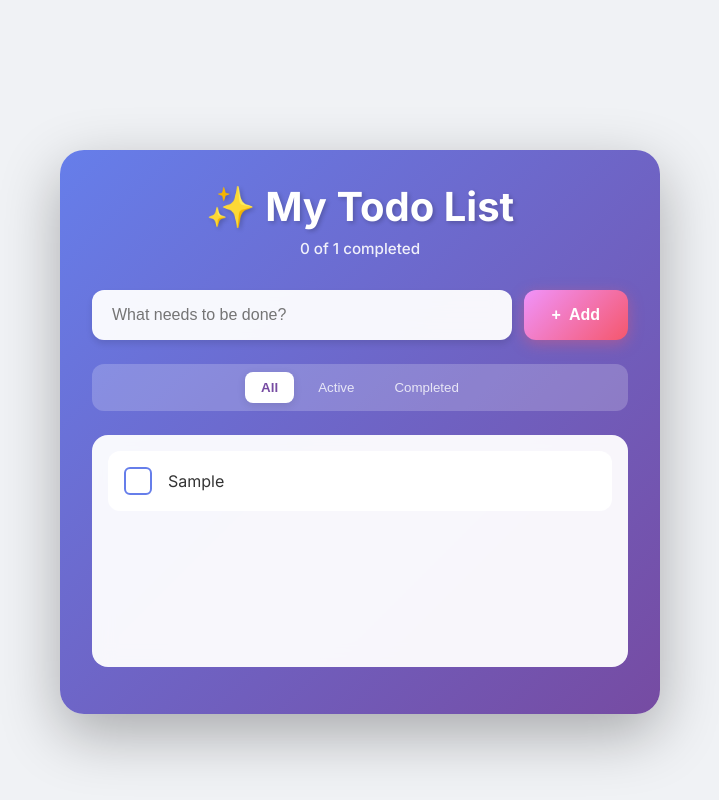
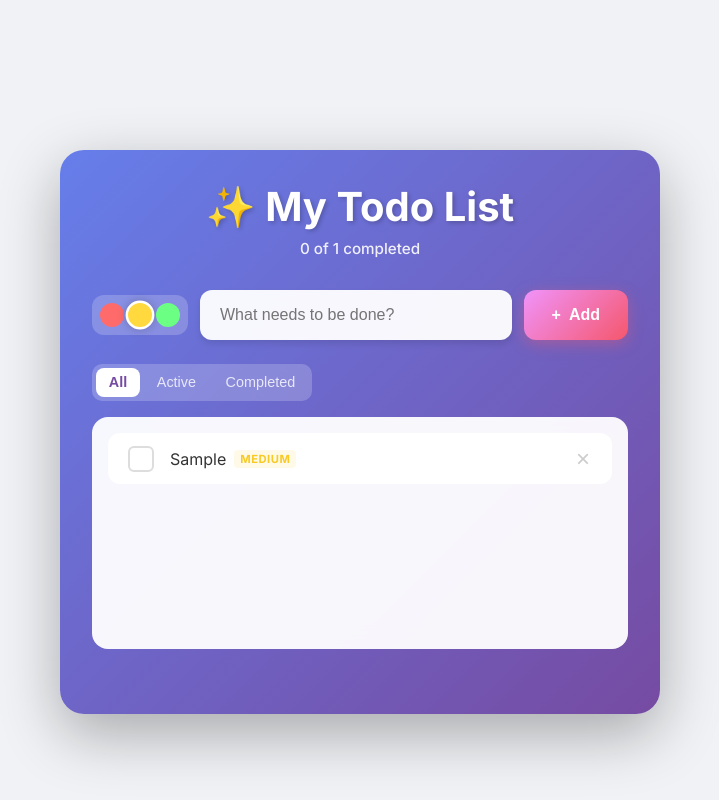
Before and after one commit to Ala-ADN/productini, an Angular app: page / in a window 1280 px wide. Both pictures are taken after typing "Sample" into the empty fields and a click on the button "Add todo". Shown: the top 800 px of the page, without its empty margins (280-999 px from the left). Built offline with nearby package versions, Linux system fonts and the light colour scheme.

Commit message:
feat: add editing

```diff
--- a/src/app/todo-list/todo-list.component.css
+++ b/src/app/todo-list/todo-list.component.css
@@ -33,10 +33,12 @@
   font-weight: 500;
 }
 
+/* Input Section */
 .todo-input-section {
   display: flex;
   gap: 0.75rem;
   margin-bottom: 1.5rem;
+  align-items: center;
 }
 
 .todo-input {
@@ -72,6 +74,7 @@
   display: flex;
   align-items: center;
   gap: 0.5rem;
+  white-space: nowrap;
 }
 
 .add-button:hover {
@@ -79,36 +82,79 @@
   box-shadow: 0 6px 20px rgba(245, 87, 108, 0.6);
 }
 
-.add-button:active {
-  transform: translateY(0);
+/* Priority Selector */
+.priority-selector {
+  display: flex;
+  gap: 4px;
+  background: rgba(255, 255, 255, 0.2);
+  padding: 8px;
+  border-radius: 12px;
 }
 
-/* Filter Section */
+.priority-dot {
+  width: 24px;
+  height: 24px;
+  border-radius: 50%;
+  border: 2px solid transparent;
+  cursor: pointer;
+  transition: all 0.2s;
+  position: relative;
+}
+
+.priority-dot:hover {
+  transform: scale(1.1);
+}
+
+.priority-dot.active {
+  transform: scale(1.2);
+  border-color: white;
+  box-shadow: 0 0 8px rgba(0, 0, 0, 0.2);
+}
+
+.priority-dot.high {
+  background-color: #ff6b6b;
+}
+
+.priority-dot.medium {
+  background-color: #ffd93d;
+}
+
+.priority-dot.low {
+  background-color: #6bff84;
+}
+
+/* Filter & Controls */
+.controls-row {
+  display: flex;
+  justify-content: space-between;
+  align-items: center;
+  margin-bottom: 1rem;
+}
+
 .filter-section {
   display: flex;
-  justify-content: center;
-  gap: 0.5rem;
-  margin-bottom: 1.5rem;
+  gap: 0.25rem;
   background: rgba(255, 255, 255, 0.2);
-  padding: 0.5rem;
-  border-radius: 12px;
+  padding: 0.25rem;
+  border-radius: 10px;
 }
 
 .filter-btn {
   background: transparent;
   border: none;
   color: white;
-  padding: 0.5rem 1rem;
+  padding: 0.4rem 0.8rem;
   border-radius: 8px;
   cursor: pointer;
+  font-size: 0.9rem;
   font-weight: 500;
   transition: all 0.2s ease;
   opacity: 0.8;
 }
 
 .filter-btn:hover {
+  opacity: 1;
   background: rgba(255, 255, 255, 0.1);
-  opacity: 1;
 }
 
 .filter-btn.active {
@@ -116,9 +162,25 @@
   color: #764ba2;
   font-weight: 600;
   opacity: 1;
-  box-shadow: 0 2px 8px rgba(0, 0, 0, 0.1);
 }
 
+.clear-btn {
+  background: transparent;
+  border: 1px solid rgba(255, 255, 255, 0.4);
+  color: white;
+  padding: 0.4rem 0.8rem;
+  border-radius: 8px;
+  font-size: 0.8rem;
+  cursor: pointer;
+  transition: all 0.2s;
+}
+
+.clear-btn:hover {
+  background: rgba(255, 255, 255, 0.1);
+  border-color: white;
+}
+
+/* List Items */
 .todo-list {
   background: rgba(255, 255, 255, 0.95);
   border-radius: 16px;
@@ -127,60 +189,26 @@
   backdrop-filter: blur(10px);
 }
 
-.empty-state {
-  display: flex;
-  flex-direction: column;
-  align-items: center;
-  justify-content: center;
-  padding: 3rem 1rem;
-  color: #999;
-  text-align: center;
-}
-
-.empty-icon {
-  font-size: 3rem;
-  margin-bottom: 1rem;
-  opacity: 0.5;
-}
-
 .todo-item {
   display: flex;
   align-items: center;
   gap: 1rem;
-  padding: 1rem;
+  padding: 0.8rem 1rem;
   margin-bottom: 0.5rem;
   border-radius: 12px;
   background: white;
   transition: all 0.3s ease;
-  animation: slideIn 0.3s ease;
-  position: relative;
-  overflow: hidden;
-}
-
-@keyframes slideIn {
-  from {
-    opacity: 0;
-    transform: translateX(-20px);
-  }
-
-  to {
-    opacity: 1;
-    transform: translateX(0);
-  }
+  border-left: 4px solid transparent;
 }
 
 .todo-item:hover {
   background: #f8f9fa;
-  transform: translateX(4px);
+  transform: translateX(2px);
 }
 
-.todo-item.completed {
-  opacity: 0.6;
-}
-
-.todo-item.completed .todo-text {
-  text-decoration: line-through;
-  color: #999;
+/* Priority Borders */
+.todo-item.priority-high {
+  border-left-color: #ff6b6b;
 }
 
 .todo-checkbox-wrapper {
@@ -190,93 +218,108 @@
   align-items: center;
 }
 
-.todo-checkbox-wrapper input[type='checkbox'] {
+.todo-checkbox-wrapper input {
+  opacity: 0;
   position: absolute;
-  opacity: 0;
-  cursor: pointer;
-  height: 0;
-  width: 0;
 }
 
 .checkmark {
-  height: 24px;
-  width: 24px;
-  border: 2px solid #667eea;
+  height: 22px;
+  width: 22px;
+  border: 2px solid #ddd;
   border-radius: 6px;
-  transition: all 0.3s ease;
-  display: flex;
-  align-items: center;
-  justify-content: center;
+  transition: all 0.2s;
 }
 
 .checkmark::after {
   content: '✓';
   color: white;
-  font-size: 16px;
-  font-weight: bold;
-  opacity: 0;
-  transform: scale(0);
-  transition: all 0.3s ease;
+  display: none;
+  margin-left: 4px;
+  font-size: 14px;
 }
 
 .todo-checkbox-wrapper input:checked~.checkmark {
-  background: linear-gradient(135deg, #667eea 0%, #764ba2 100%);
+  background: #667eea;
   border-color: #667eea;
 }
 
 .todo-checkbox-wrapper input:checked~.checkmark::after {
-  opacity: 1;
-  transform: scale(1);
+  display: block;
+}
+
+.todo-content {
+  flex: 1;
+  display: flex;
+  align-items: center;
+  gap: 0.5rem;
+  overflow: hidden;
 }
 
 .todo-text {
-  flex: 1;
   font-size: 1rem;
   color: #333;
-  transition: all 0.3s ease;
+  cursor: text;
 }
 
-/* Delete Button */
+.edit-input {
+  width: 100%;
+  padding: 4px 8px;
+  font-size: 1rem;
+  border: 2px solid #667eea;
+  border-radius: 4px;
+  outline: none;
+}
+
+.priority-badge {
+  font-size: 0.7rem;
+  padding: 2px 6px;
+  border-radius: 4px;
+  text-transform: uppercase;
+  font-weight: 700;
+  letter-spacing: 0.5px;
+}
+
+.priority-badge.high {
+  color: #ff6b6b;
+  background: rgba(255, 107, 107, 0.1);
+}
+
+.priority-badge.medium {
+  color: #f9ca24;
+  background: rgba(249, 202, 36, 0.1);
+}
+
+.priority-badge.low {
+  color: #6bff84;
+  background: rgba(107, 255, 132, 0.1);
+}
+
 .delete-btn {
   background: transparent;
   border: none;
-  color: #ff6b6b;
   font-size: 1.5rem;
+  color: #ccc;
   cursor: pointer;
-  padding: 0 0.5rem;
-  opacity: 0;
-  transition: all 0.2s ease;
-  border-radius: 4px;
   line-height: 1;
-}
-
-.todo-item:hover .delete-btn {
-  opacity: 0.7;
+  transition: color 0.2s;
 }
 
 .delete-btn:hover {
-  opacity: 1 !important;
-  background-color: rgba(255, 107, 107, 0.1);
-  transform: scale(1.1);
+  color: #ff6b6b;
 }
 
-/* Responsive Design */
-@media (max-width: 640px) {
-  .todo-container {
-    padding: 1.5rem;
-  }
+.todo-item.completed {
+  opacity: 0.5;
+}
 
-  .todo-input-section {
+.todo-item.completed .todo-text {
+  text-decoration: line-through;
+}
+
+@media (max-width: 600px) {
+  .controls-row {
     flex-direction: column;
-  }
-
-  .add-button {
-    width: 100%;
-    justify-content: center;
-  }
-
-  .delete-btn {
-    opacity: 1;
-    /* Always show delete on mobile since no hover */
+    gap: 1rem;
   }
 }
--- a/src/app/todo-list/todo-list.component.html
+++ b/src/app/todo-list/todo-list.component.html
@@ -5,6 +5,15 @@
     </div>
 
     <div class="todo-input-section">
+        <div class="priority-selector">
+            <button class="priority-dot high" [class.active]="newTodoPriority() === 'high'"
+                (click)="setPriority('high')" title="High Priority"></button>
+            <button class="priority-dot medium" [class.active]="newTodoPriority() === 'medium'"
+                (click)="setPriority('medium')" title="Medium Priority"></button>
+            <button class="priority-dot low" [class.active]="newTodoPriority() === 'low'" (click)="setPriority('low')"
+                title="Low Priority"></button>
+        </div>
+
         <input type="text" [ngModel]="newTodoText()" (ngModelChange)="newTodoText.set($event)" (keyup.enter)="addTodo()"
             placeholder="What needs to be done?" class="todo-input" aria-label="New todo text" />
         <button (click)="addTodo()" class="add-button" aria-label="Add todo">
@@ -13,6 +22,7 @@
         </button>
     </div>
 
+    <div class="controls-row">
         <div class="filter-section">
             <button [class.active]="currentFilter() === 'all'" (click)="setFilter('all')" class="filter-btn">
                 All
@@ -20,9 +30,17 @@
             <button [class.active]="currentFilter() === 'active'" (click)="setFilter('active')" class="filter-btn">
                 Active
             </button>
-        <button [class.active]="currentFilter() === 'completed'" (click)="setFilter('completed')" class="filter-btn">
+            <button [class.active]="currentFilter() === 'completed'" (click)="setFilter('completed')"
+                class="filter-btn">
                 Completed
             </button>
+        </div>
+
+        @if (hasCompleted()) {
+        <button class="clear-btn" (click)="clearCompleted()">
+            Clear Completed
+        </button>
+        }
     </div>
 
     <div class="todo-list">
@@ -39,16 +57,29 @@
         }
 
         @for (todo of filteredTodos(); track todo.id) {
-        <div class="todo-item" [class.completed]="todo.completed">
+        <div class="todo-item" [class.completed]="todo.completed" [class.priority-high]="todo.priority === 'high'">
             <label class="todo-checkbox-wrapper">
-                <input type="checkbox" [checked]="todo.completed" (change)="toggleTodo(todo.id)"
-                    [attr.aria-label]="'Mark ' + todo.text + ' as ' + (todo.completed ? 'incomplete' : 'complete')" />
-                <span class="checkmark"></span>
+                <input type="checkbox" [checked]="todo.completed" (change)="toggleTodo(todo.id)" />
+                <span class="checkmark" [class.p-high]="todo.priority === 'high'"
+                    [class.p-med]="todo.priority === 'medium'"></span>
             </label>
-            <span class="todo-text">{{ todo.text }}</span>
-            <button (click)="deleteTodo(todo.id)" class="delete-btn" aria-label="Delete todo">
-                ×
-            </button>
+
+            <div class="todo-content">
+                @if (editingId() === todo.id) {
+                <input type="text" [value]="todo.text" (blur)="saveEdit(todo.id, $event)"
+                    (keyup.enter)="saveEdit(todo.id, $event)" (keyup.escape)="cancelEdit()" class="edit-input"
+                    autoFocus />
+                } @else {
+                <span class="todo-text" (dblclick)="startEdit(todo.id)" title="Double click to edit">
+                    {{ todo.text }}
+                </span>
+                <span class="priority-badge" [ngClass]="todo.priority">
+                    {{ todo.priority }}
+                </span>
+                }
+            </div>
+
+            <button (click)="deleteTodo(todo.id)" class="delete-btn">×</button>
         </div>
         }
     </div>
--- a/src/app/todo-list/todo-list.component.ts
+++ b/src/app/todo-list/todo-list.component.ts
@@ -1,10 +1,14 @@
 import { Component, computed, effect, signal } from '@angular/core';
 import { FormsModule } from '@angular/forms';
+import { CommonModule } from '@angular/common';
 
-interface Todo {
+export type Priority = 'high' | 'medium' | 'low';
+
+export interface Todo {
     id: number;
     text: string;
     completed: boolean;
+    priority: Priority;
     createdAt: number;
 }
 
@@ -13,32 +17,31 @@ type FilterType = 'all' | 'active' | 'completed';
 @Component({
     selector: 'app-todo-list',
     standalone: true,
-    imports: [FormsModule],
+    imports: [FormsModule, CommonModule],
     templateUrl: './todo-list.component.html',
     styleUrl: './todo-list.component.css',
 })
 export class TodoListComponent {
-    // Signal for the list of todos
     todos = signal<Todo[]>([]);
-
-    // Signal for the input text
     newTodoText = signal('');
-
-    // Signal for current filter
+    newTodoPriority = signal<Priority>('medium');
     currentFilter = signal<FilterType>('all');
 
+    // Track which item is being edited
+    editingId = signal<number | null>(null);
+
     constructor() {
-        // 1. Load from LocalStorage on init
         const saved = localStorage.getItem('angular-todos');
         if (saved) {
             try {
-                this.todos.set(JSON.parse(saved));
+                const parsed = JSON.parse(saved);
+                // Migration: Ensure all have priority
+                this.todos.set(parsed.map((t: any) => ({ ...t, priority: t.priority || 'medium' })));
             } catch (e) {
                 console.error('Failed to load todos', e);
             }
         }
 
-        // 2. Auto-save whenever todos change using an effect
         effect(() => {
             localStorage.setItem('angular-todos', JSON.stringify(this.todos()));
         });
@@ -52,11 +55,13 @@ export class TodoListComponent {
                     id: Date.now(),
                     text,
                     completed: false,
+                    priority: this.newTodoPriority(),
                     createdAt: Date.now(),
                 },
                 ...todos,
             ]);
             this.newTodoText.set('');
+            this.newTodoPriority.set('medium');
         }
     }
 
@@ -70,14 +75,46 @@ export class TodoListComponent {
         this.todos.update((todos) => todos.filter((t) => t.id !== id));
     }
 
+    clearCompleted() {
+        this.todos.update((todos) => todos.filter((t) => !t.completed));
+    }
+
+    startEdit(id: number) {
+        if (!this.todos().find(t => t.id === id)?.completed) {
+            this.editingId.set(id);
+        }
+    }
+
+    saveEdit(id: number, event: Event) {
+        const input = event.target as HTMLInputElement;
+        const newText = input.value.trim();
+
+        if (newText) {
+            this.todos.update(todos =>
+                todos.map(t => t.id === id ? { ...t, text: newText } : t)
+            );
+        }
+        this.editingId.set(null);
+    }
+
+    cancelEdit() {
+        this.editingId.set(null);
+    }
+
     setFilter(filter: FilterType) {
         this.currentFilter.set(filter);
     }
 
-    // Computed signals
+    setPriority(priority: Priority) {
+        this.newTodoPriority.set(priority);
+    }
+
     filteredTodos = computed(() => {
         const filter = this.currentFilter();
         const todos = this.todos();
+
+        // Sort specific logic: High priority usually comes first, but user didn't ask for sort.
+        // Let's keep manual sort order but just filter.
 
         switch (filter) {
             case 'active':
@@ -91,5 +128,5 @@ export class TodoListComponent {
 
     completedCount = computed(() => this.todos().filter((t) => t.completed).length);
     totalCount = computed(() => this.todos().length);
-    activeCount = computed(() => this.todos().filter((t) => !t.completed).length);
+    hasCompleted = computed(() => this.todos().some(t => t.completed));
 }
```
Lines whose indentation alone changed are shown as unchanged.
